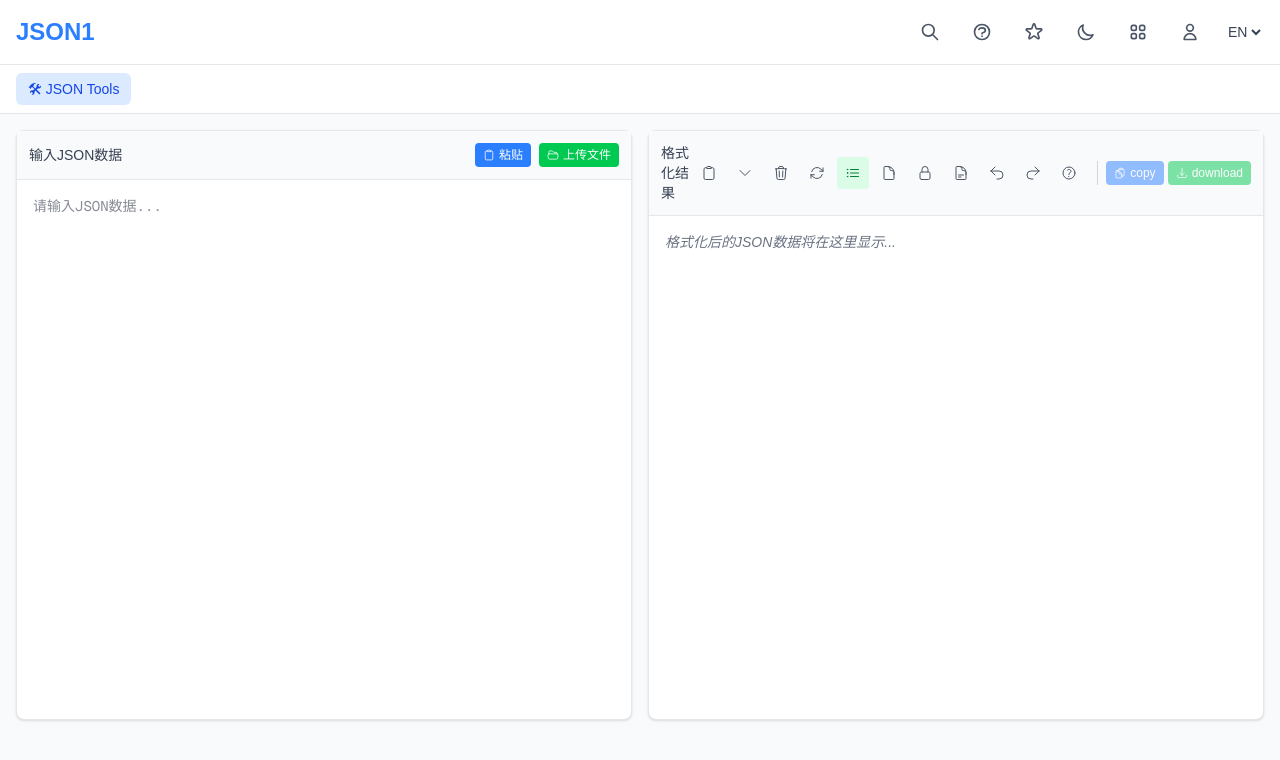
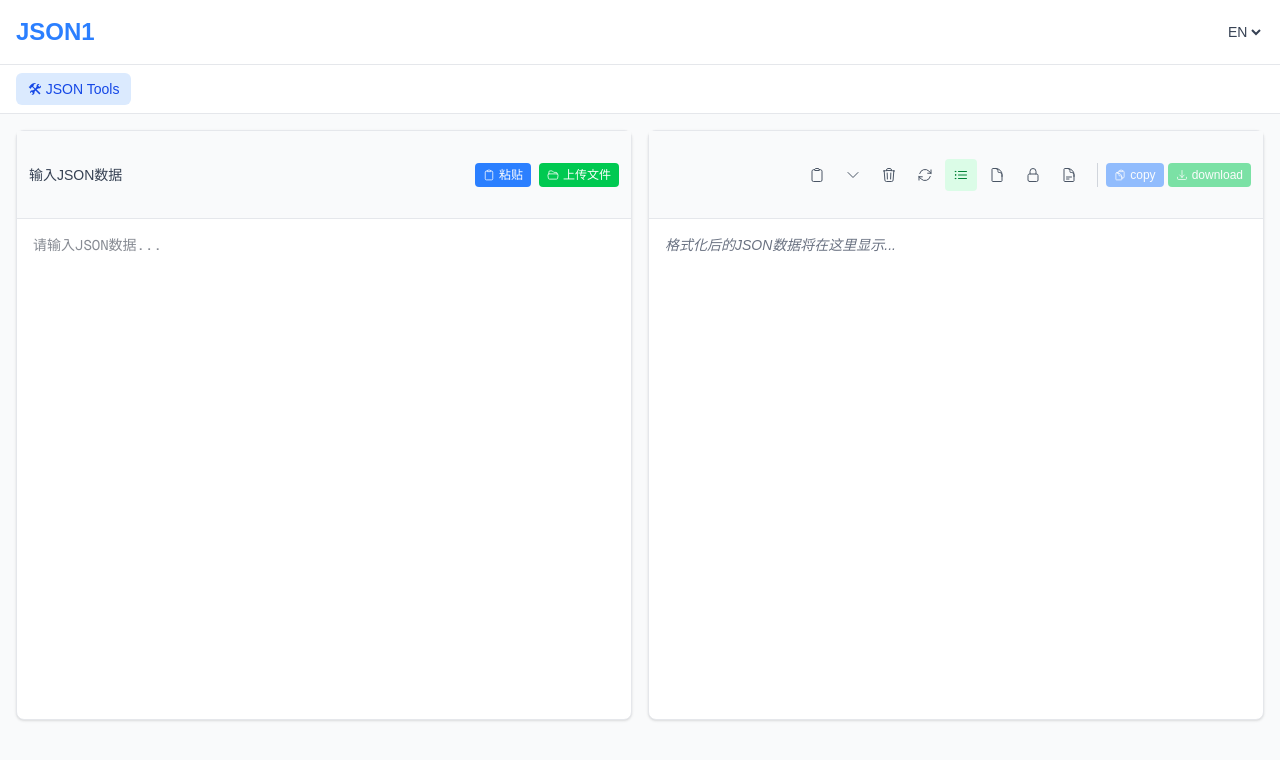
Before and after one commit to ken-fs/json, a Next.js app: page / in a window 1280 px wide. Shown: the top 760 px of the page. Built offline with nearby package versions, Linux system fonts and the light colour scheme.

Commit message:
feat: 调整布局

```diff
--- a/src/components/Header.tsx
+++ b/src/components/Header.tsx
@@ -45,7 +45,7 @@ export default function Header() {
           {/* Right side controls */}
           <div className="flex items-center space-x-4">
             {/* Search icon */}
-            <button className="p-2 text-gray-600 dark:text-gray-400 hover:text-gray-900 dark:hover:text-white">
+            {/* <button className="p-2 text-gray-600 dark:text-gray-400 hover:text-gray-900 dark:hover:text-white">
               <svg
                 className="w-5 h-5"
                 fill="none"
@@ -59,10 +59,10 @@ export default function Header() {
                   d="M21 21l-6-6m2-5a7 7 0 11-14 0 7 7 0 0114 0z"
                 />
               </svg>
-            </button>
+            </button> */}
 
             {/* Help icon */}
-            <button className="p-2 text-gray-600 dark:text-gray-400 hover:text-gray-900 dark:hover:text-white">
+            {/* <button className="p-2 text-gray-600 dark:text-gray-400 hover:text-gray-900 dark:hover:text-white">
               <svg
                 className="w-5 h-5"
                 fill="none"
@@ -76,10 +76,10 @@ export default function Header() {
                   d="M8.228 9c.549-1.165 2.03-2 3.772-2 2.21 0 4 1.343 4 3 0 1.4-1.278 2.575-3.006 2.907-.542.104-.994.54-.994 1.093m0 3h.01M21 12a9 9 0 11-18 0 9 9 0 0118 0z"
                 />
               </svg>
-            </button>
+            </button> */}
 
             {/* Favorites/Star icon */}
-            <button className="p-2 text-gray-600 dark:text-gray-400 hover:text-gray-900 dark:hover:text-white">
+            {/* <button className="p-2 text-gray-600 dark:text-gray-400 hover:text-gray-900 dark:hover:text-white">
               <svg
                 className="w-5 h-5"
                 fill="none"
@@ -93,10 +93,10 @@ export default function Header() {
                   d="M11.049 2.927c.3-.921 1.603-.921 1.902 0l1.519 4.674a1 1 0 00.95.69h4.915c.969 0 1.371 1.24.588 1.81l-3.976 2.888a1 1 0 00-.363 1.118l1.518 4.674c.3.922-.755 1.688-1.538 1.118l-3.976-2.888a1 1 0 00-1.176 0l-3.976 2.888c-.783.57-1.838-.197-1.538-1.118l1.518-4.674a1 1 0 00-.363-1.118l-3.976-2.888c-.784-.57-.38-1.81.588-1.81h4.914a1 1 0 00.951-.69l1.519-4.674z"
                 />
               </svg>
-            </button>
+            </button> */}
 
             {/* Theme toggle */}
-            <button
+            {/* <button
               onClick={() => setTheme(theme === "light" ? "dark" : "light")}
               className="p-2 text-gray-600 dark:text-gray-400 hover:text-gray-900 dark:hover:text-white"
             >
@@ -129,10 +129,10 @@ export default function Header() {
                   />
                 </svg>
               )}
-            </button>
+            </button> */}
 
             {/* Apps menu */}
-            <button className="p-2 text-gray-600 dark:text-gray-400 hover:text-gray-900 dark:hover:text-white">
+            {/* <button className="p-2 text-gray-600 dark:text-gray-400 hover:text-gray-900 dark:hover:text-white">
               <svg
                 className="w-5 h-5"
                 fill="none"
@@ -146,10 +146,10 @@ export default function Header() {
                   d="M4 6a2 2 0 012-2h2a2 2 0 012 2v2a2 2 0 01-2 2H6a2 2 0 01-2-2V6zM14 6a2 2 0 012-2h2a2 2 0 012 2v2a2 2 0 01-2 2h-2a2 2 0 01-2-2V6zM4 16a2 2 0 012-2h2a2 2 0 012 2v2a2 2 0 01-2 2H6a2 2 0 01-2-2v-2zM14 16a2 2 0 012-2h2a2 2 0 012 2v2a2 2 0 01-2 2h-2a2 2 0 01-2-2v-2z"
                 />
               </svg>
-            </button>
+            </button> */}
 
             {/* User/Profile */}
-            <button className="p-2 text-gray-600 dark:text-gray-400 hover:text-gray-900 dark:hover:text-white">
+            {/* <button className="p-2 text-gray-600 dark:text-gray-400 hover:text-gray-900 dark:hover:text-white">
               <svg
                 className="w-5 h-5"
                 fill="none"
@@ -163,7 +163,7 @@ export default function Header() {
                   d="M16 7a4 4 0 11-8 0 4 4 0 018 0zM12 14a7 7 0 00-7 7h14a7 7 0 00-7-7z"
                 />
               </svg>
-            </button>
+            </button> */}
 
             {/* Language selector */}
             <select
--- a/src/components/JSONFormatter.tsx
+++ b/src/components/JSONFormatter.tsx
@@ -228,28 +228,28 @@ export default function JSONFormatter() {
       tooltip: "添加示例JSON数据",
       action: handleAddExample,
     },
-    {
-      icon: ArrowUturnLeftIcon,
-      text: "Undo",
-      tooltip: "撤销操作",
-      action: () => {},
-    },
-    {
-      icon: ArrowUturnRightIcon,
-      text: "Redo",
-      tooltip: "重做操作",
-      action: () => {},
-    },
-    {
-      icon: QuestionMarkCircleIcon,
-      text: "Help",
-      tooltip: "查看使用帮助",
-      action: () =>
-        showMessage(
-          "JSON Formatter Help: Paste or type JSON on the left, see formatted result on the right",
-          "success"
-        ),
-    },
+    // {
+    //   icon: ArrowUturnLeftIcon,
+    //   text: "Undo",
+    //   tooltip: "撤销操作",
+    //   action: () => {},
+    // },
+    // {
+    //   icon: ArrowUturnRightIcon,
+    //   text: "Redo",
+    //   tooltip: "重做操作",
+    //   action: () => {},
+    // },
+    // {
+    //   icon: QuestionMarkCircleIcon,
+    //   text: "Help",
+    //   tooltip: "查看使用帮助",
+    //   action: () =>
+    //     showMessage(
+    //       "JSON Formatter Help: Paste or type JSON on the left, see formatted result on the right",
+    //       "success"
+    //     ),
+    // },
   ];
 
   const handlePaste = async () => {
@@ -312,7 +312,7 @@ export default function JSONFormatter() {
         <div className="h-full flex gap-4">
           {/* Left pane - Input area */}
           <div className="flex-1 bg-white dark:bg-gray-800 rounded-lg shadow-sm border border-gray-200 dark:border-gray-700">
-            <div className="flex items-center justify-between p-3 border-b border-gray-200 dark:border-gray-700 bg-gray-50 dark:bg-gray-700">
+            <div className="flex items-center justify-between p-3 border-b border-gray-200 dark:border-gray-700 bg-gray-50 dark:bg-gray-700 h-[88px]">
               <div className="flex items-center space-x-2">
                 <span className="text-sm font-medium text-gray-700 dark:text-gray-300">
                   输入JSON数据
@@ -365,19 +365,19 @@ export default function JSONFormatter() {
 
           {/* Right pane - JSON Viewer with syntax highlighting */}
           <div className="flex-1 bg-white dark:bg-gray-800 rounded-lg shadow-sm border border-gray-200 dark:border-gray-700">
-            <div className="flex items-center justify-between p-3 border-b border-gray-200 dark:border-gray-700 bg-gray-50 dark:bg-gray-700">
+            <div className="flex items-center justify-between p-3 border-b border-gray-200 dark:border-gray-700 bg-gray-50 dark:bg-gray-700 h-[88px]">
               <div className="flex items-center space-x-2">
-                <span className="text-sm font-medium text-gray-700 dark:text-gray-300">
+                {/* <span className="text-sm font-medium text-gray-700 dark:text-gray-300">
                   格式化结果
-                </span>
+                </span> */}
                 {formattedOutput && !formattedOutput.startsWith("//") && (
                   <span className="text-xs text-green-600 dark:text-green-400 bg-green-100 dark:bg-green-900 px-2 py-1 rounded">
-                    ✓ 有效JSON
+                    ✓ 有效
                   </span>
                 )}
                 {formattedOutput.startsWith("//") && (
                   <span className="text-xs text-red-600 dark:text-red-400 bg-red-100 dark:bg-red-900 px-2 py-1 rounded">
-                    ✗ 解析错误
+                    ✗ 错误
                   </span>
                 )}
               </div>
```
